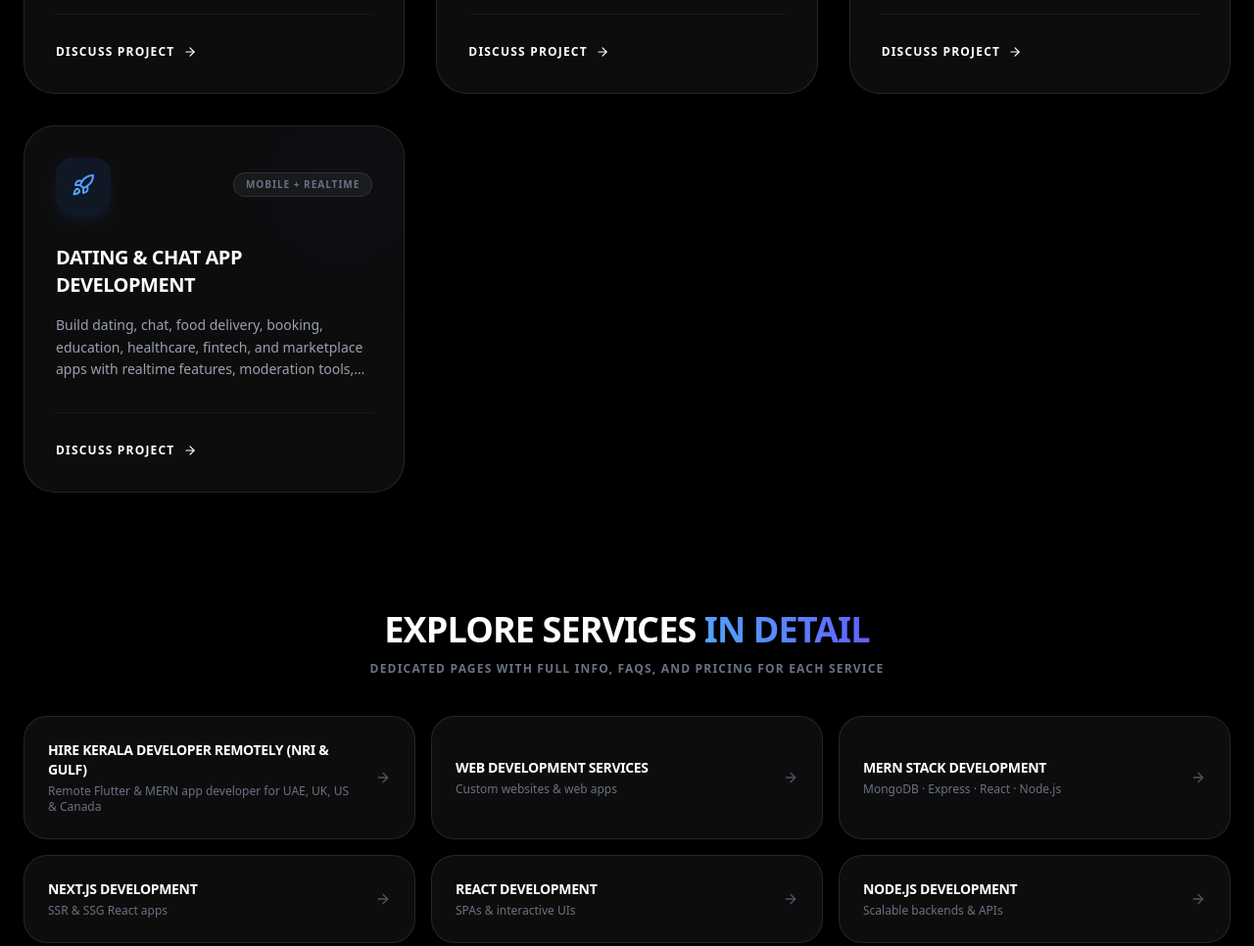
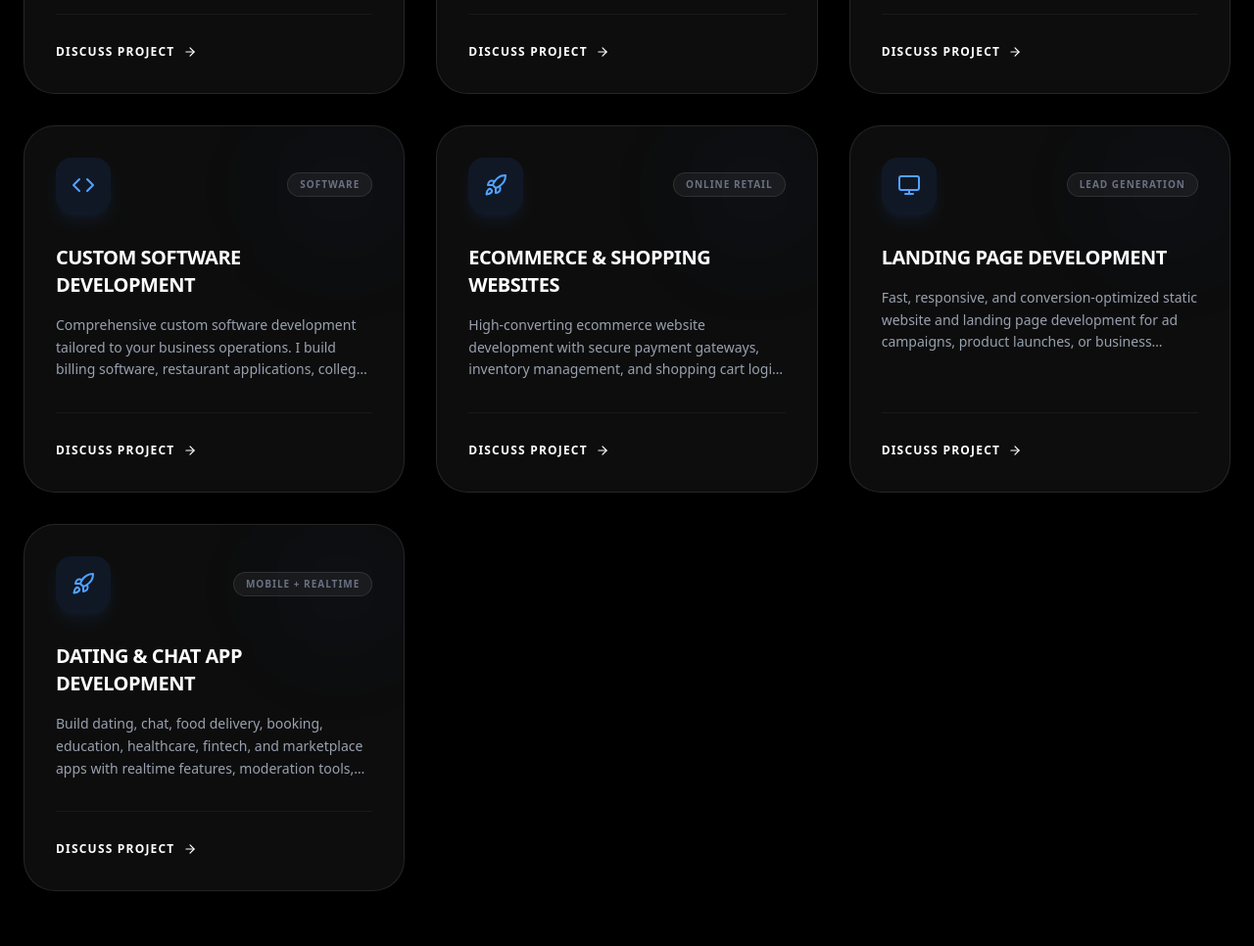
Before and after one commit to anagh534/portfolio, an Astro site: page /services in a window 1280 px wide. Shown: the part 2020-2986 px from the top of the page at 98% size. Built offline with nearby package versions, Linux system fonts and the light colour scheme; Astro itself is replaced by a stand-in of ours.

Commit message:
feat: add Ecommerce and Custom Software Development services to enhance offerings and improve user engagement

```diff
--- a/src/components/home/whatweoffer.js
+++ b/src/components/home/whatweoffer.js
@@ -76,6 +76,24 @@ const services = [
         technologies: ["Flutter", "Node.js", "Realtime Chat"],
         href: "/chat-app-development/",
         cta: "View chat app service",
+    },
+    {
+        id: 13,
+        title: "Ecommerce Website Development",
+        icon: <ShoppingCart size={24} />,
+        shortDesc: "Scalable ecommerce solutions and shopping websites designed to increase conversions. Secure payment gateway integration and seamless inventory management.",
+        technologies: ["React", "Next.js", "Node.js", "Razorpay"],
+        href: "/ecommerce-development/",
+        cta: "View Ecommerce Service",
+    },
+    {
+        id: 14,
+        title: "Custom Software Development",
+        icon: <RefreshCw size={24} />,
+        shortDesc: "Tailor-made software solutions including billing software and restaurant applications to streamline your business operations and automate processes.",
+        technologies: ["MERN", "NestJS", "PostgreSQL"],
+        href: "/services/",
+        cta: "View Custom Software",
     }
 ];
 
--- a/src/components/pages/services/Page.js
+++ b/src/components/pages/services/Page.js
@@ -14,6 +14,10 @@ const detailPages = [
     { title: "Mobile App Development", href: "/mobile-app-development/", desc: "Full mobile app development" },
     { title: "Dating App Development", href: "/dating-app-development/", desc: "Safety-first social app builds" },
     { title: "Chat App Development", href: "/chat-app-development/", desc: "Realtime messaging products" },
+    { title: "Ecommerce Website Development", href: "/ecommerce-development/", desc: "Shopping websites & integrations" },
+    { title: "Custom Software Development", href: "/services/", desc: "Billing, restaurant & college project systems" },
+
+
 ];
 
 export const metadata = {
@@ -63,6 +67,7 @@ export default function Services() {
   "Laravel Development",
   "Dating App Development",
   "Chat App Development",
+
   "API Development",
   "Website Redesign",
   "Flutter App Development"
@@ -263,8 +268,30 @@ export default function Services() {
                             description="Build and optimize Custom Store storefronts for D2C growth with collection strategy, payment and shipping setup, speed optimization, and SEO-ready architecture."
                         />
 
+                                                <ServiceComponent
+                            title="Custom Software Development"
+                            category="Software"
+                            icon={<Code size={24} />}
+                            description="Comprehensive custom software development tailored to your business operations. I build billing software, restaurant applications, college project systems, and enterprise management tools from scratch."
+                        />
+
                         <ServiceComponent
+                            title="Ecommerce & Shopping Websites"
+                            category="Online Retail"
+                            icon={<Rocket size={24} />}
+                            description="High-converting ecommerce website development with secure payment gateways, inventory management, and shopping cart logic. Tailored online stores optimized for SEO and sales."
+                        />
+
+                        <ServiceComponent
+                            title="Landing Page Development"
+                            category="Lead Generation"
+                            icon={<Monitor size={24} />}
+                            description="Fast, responsive, and conversion-optimized static website and landing page development for ad campaigns, product launches, or business portfolios."
+                        />
+
+<ServiceComponent
                             title="Dating & Chat App Development"
+
                             category="Mobile + Realtime"
                             icon={<Rocket size={24} />}
                             description="Build dating, chat, food delivery, booking, education, healthcare, fintech, and marketplace apps with realtime features, moderation tools, and scalable backend architecture."
```
